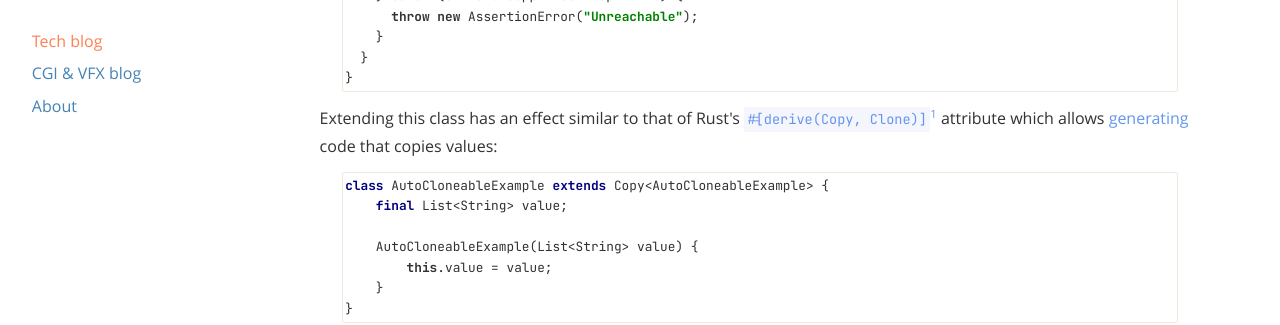
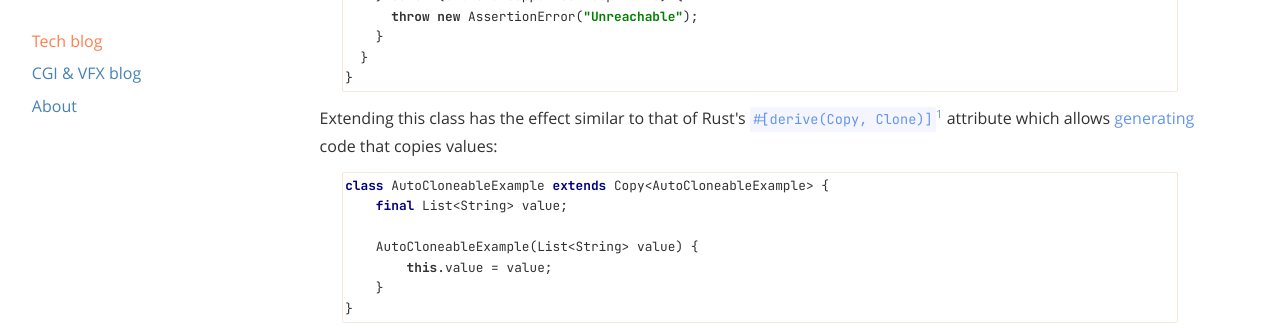
Before and after one commit to stIncMale/stincmale.github.io, a Jekyll site: the page built from _posts/2022-04-15-rust-self-in-java.md, in a window 1280 px wide and 900 px high, scrolled down 1836 px. Shown: the part 152-477 px from the top of the window. Built offline with Jekyll 4.4.1, drawn with Linux system fonts in a browser that asks for light colours; some of the changed text lies outside the part shown.

Commit message:
Fix grammar

````diff
--- a/_posts/2022-04-15-rust-self-in-java.md
+++ b/_posts/2022-04-15-rust-self-in-java.md
@@ -125,7 +125,7 @@ abstract class Copy<Self extends Copy<Self>> implements Cloneable {
 }
 ```
 
-Extending this class has an effect similar to that of Rust's
+Extending this class has the effect similar to that of Rust's
 [`#[derive(Copy, Clone)]`](https://doc.rust-lang.org/std/marker/trait.Copy.html#how-can-i-implement-copy)[^1]
 attribute which allows [generating](https://doc.rust-lang.org/reference/attributes/derive.html)
 code that copies values:
````
Also changed, not shown: other parts of _posts/2022-04-15-rust-self-in-java.md (+1 -1 lines), _includes/common-links-abbreviations.md (+3 -3 lines), index.md (+1 -1 lines), resume.md (+2 -2 lines).
